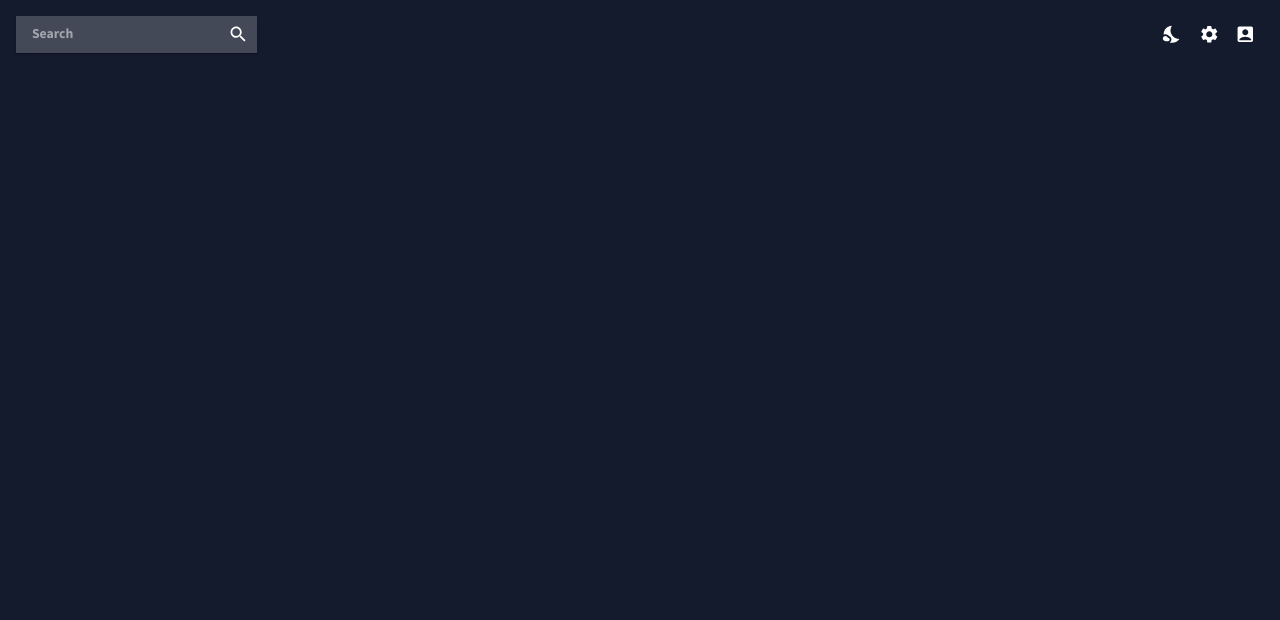
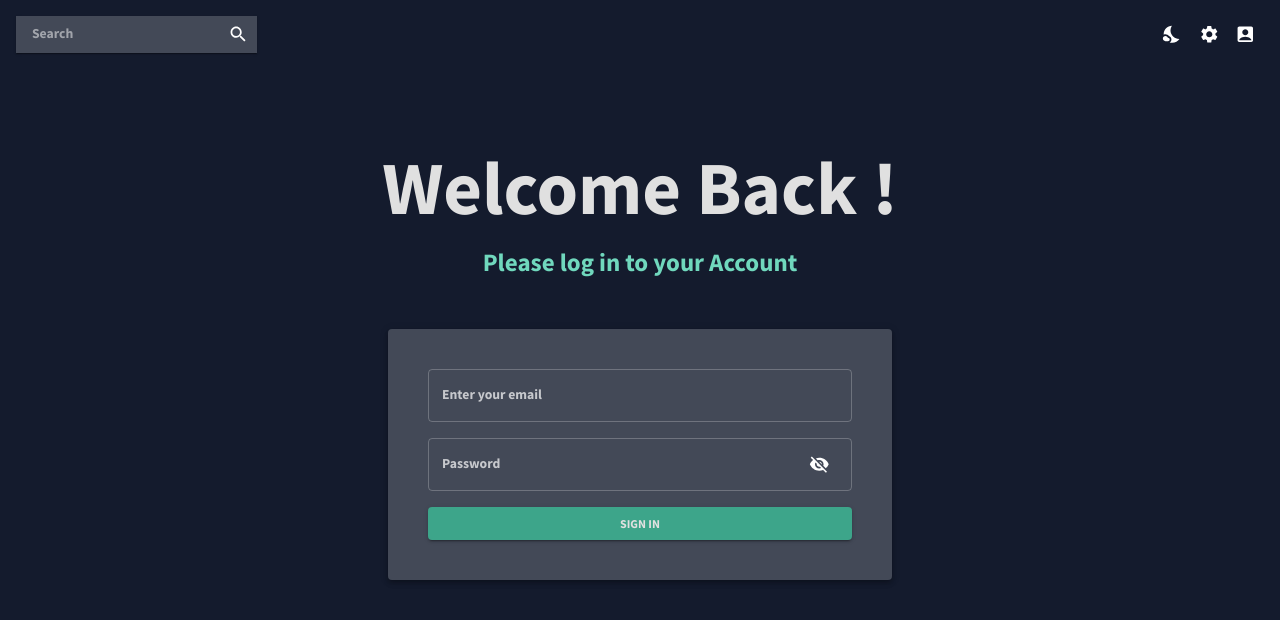
Before and after one commit to AxelKoerner/Detlef-Character-Creation-Tool, a React (Create React App) app in the folder my-app/: page / in a window 1280 px wide. Before the commit this address had no page. Shown: the top 620 px of the page. Built offline with nearby package versions, Linux system fonts and the light colour scheme.

Commit message:
introduced a login page

```diff
--- a/my-app/src/App.tsx
+++ b/my-app/src/App.tsx
@@ -7,6 +7,7 @@ import {BrowserRouter, Route, Routes} from "react-router-dom";
 import Profile from "./scenes/profile";
 import Settings from "./scenes/settings";
 import Login from "./scenes/login";
+import Dashboards from "./scenes/dashboards";
 
 
 function App() {
@@ -20,7 +21,8 @@ function App() {
                         <Topbar/>
                         <BrowserRouter>
                             <Routes>
-                                <Route path="/login" element={<Login/>}/>
+                                <Route path="/dashboards" element={<Dashboards/>}/>
+                                <Route path="/" element={<Login/>}/>
                                 <Route path="/profile" element={<Profile/>}/>
                                 <Route path="/settings" element={<Settings/>}/>
                             </Routes>
--- /dev/null
+++ b/my-app/src/scenes/dashboards/index.tsx
@@ -0,0 +1,7 @@
+const Dashboards = () => {
+    return (
+        <div>DASHBOARDS</div>
+    )
+}
+
+export default Dashboards;
--- a/my-app/src/scenes/login/index.jsx
+++ /dev/null
@@ -1,7 +0,0 @@
-const Login = () => {
-    return (
-        <div>LOGIN</div>
-    )
-}
-
-export default Login;
--- /dev/null
+++ b/my-app/src/scenes/login/index.tsx
@@ -0,0 +1,138 @@
+import {
+    Box,
+    Button,
+    Container,
+    Grid,
+    IconButton,
+    InputAdornment,
+    Paper,
+    TextField,
+    Typography,
+    useTheme
+} from "@mui/material";
+import {useNavigate} from "react-router-dom";
+import {useState} from "react";
+import {tokens} from "../../theme";
+import VisibilityIcon from '@mui/icons-material/Visibility';
+import VisibilityOffIcon from '@mui/icons-material/VisibilityOff';
+
+const Login = () => {
+    const theme = useTheme();
+    const colors = tokens(theme.palette.mode);
+    const [value, setValues] = useState({
+        email: "",
+        password: "",
+        showPassword: false
+    })
+
+    const handlePasswordVisibility = () => {
+        setValues({
+            ...value,
+            showPassword: !value.showPassword
+        })
+    }
+
+    return (
+        <Container>
+            <Box display={"flex"} justifyContent={"center"} alignItems={"center"}>
+
+                <Container maxWidth={"sm"}>
+                    {/* BANNER */}
+                    <Typography
+                        variant={"h1"}
+                        fontWeight={"bold"}
+                        sx={{
+                            fontSize: 75,
+                            color: colors.grey[100],
+                            m: "0 0 5px 0",
+                            mt: "75px",
+                            mb: "15px"
+                        }}>
+                        Welcome Back !
+                    </Typography>
+                    <Typography
+                        variant={"h5"}
+                        sx={{
+                            fontSize: 25,
+                            color: colors.greenAccent[400],
+                            mb: "50px"
+                        }}>
+                        Please log in to your Account
+                    </Typography>
+
+                    {/* INPUT FIELDS */}
+                    <Container maxWidth={"lg"}>
+                        <Grid
+                            container
+                            direction={"column"}
+                            justifyContent={"center"}
+                            sx={{
+                                minHeight: '30vh'
+                            }}
+                        >
+                            <Paper
+                                elevation={4}
+                                sx={{
+                                    padding: 5,
+                                    background: colors.primary[400]
+                                }}>
+                                <Grid container direction={"column"}>
+                                    <Grid>
+                                        <TextField
+                                            type={"email"}
+                                            fullWidth={true}
+                                            label={"Enter your email"}
+                                            placeholder={"Email Address"}
+                                            variant={"outlined"}
+                                            color={"secondary"}
+                                            sx={{mb: 2}}>
+                                        </TextField>
+                                    </Grid>
+
+                                    <Grid>
+                                        <TextField
+                                            type={value.showPassword ? "text" : "password"}
+                                            fullWidth={true}
+                                            label={"Password"}
+                                            placeholder={"Password"}
+                                            variant={"outlined"}
+                                            color={"secondary"}
+                                            sx={{mb: 2}}
+                                            InputProps={{
+                                                endAdornment: (
+                                                    <InputAdornment position={"end"}>
+                                                        <IconButton
+                                                            aria-label={"toggle password"}
+                                                            onClick={handlePasswordVisibility}>
+                                                            {value.showPassword ? (
+                                                                <VisibilityIcon/>
+                                                            ) : (
+                                                                <VisibilityOffIcon/>
+                                                            )}
+                                                        </IconButton>
+                                                    </InputAdornment>
+                                                )
+                                            }}>
+                                        </TextField>
+                                    </Grid>
+
+                                    <Grid>
+                                        <Button
+                                            variant={"contained"}
+                                            fullWidth
+                                            sx={{color: colors.grey[100], backgroundColor: colors.greenAccent[600]}}>
+                                            Sign In
+                                        </Button>
+                                    </Grid>
+
+                                </Grid>
+                            </Paper>
+                        </Grid>
+                    </Container>
+                </Container>
+            </Box>
+        </Container>
+    )
+}
+
+export default Login;
```
Also changed, not shown: package.json (added, +10 -0 lines), 2 other files (tests, documents, lock files or other folders).
